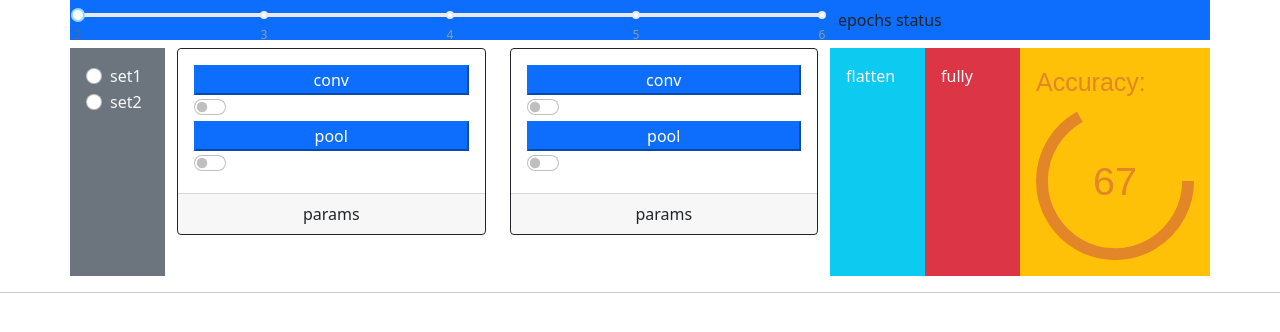
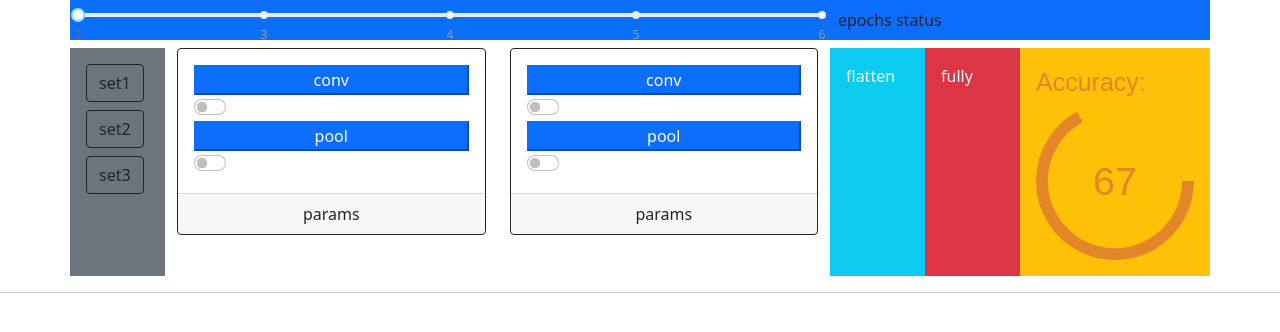
Before and after one commit to Wklej/CNNSIM, a React (Create React App) app: page / in a window 1280 px wide. Shown: the top 332 px of the page. Built offline with nearby package versions, Linux system fonts and the light colour scheme.

Commit message:
radio buttons style

```diff
--- a/src/Input.js
+++ b/src/Input.js
@@ -9,18 +9,17 @@ const Input = () => {
     }
     return (
         <div className="col">
-            <div class="form-check">
-                <input class="form-check-input" type="radio" name="flexRadioDefault" id="1" onClick={(e) => handleChange(e)} />
-                <label class="form-check-label" for="1">
-                    set1
-                </label>
-                </div>
-                <div class="form-check">
-                <input class="form-check-input" type="radio" name="flexRadioDefault" id="2" onClick={(e) => handleChange(e)} />
-                <label class="form-check-label" for="2">
-                    set2
-                </label>
-            </div>
+            <input class="btn-check" type="radio" name="flexRadioDefault" id="1" onClick={(e) => handleChange(e)} />
+            <label class="btn btn-outline-dark mb-2" for="1">set1</label>
+
+
+            <input class="btn-check" type="radio" name="flexRadioDefault" id="2" onClick={(e) => handleChange(e)} />
+            <label class="btn btn-outline-dark mb-2" for="2">set2</label>
+
+
+            <input class="btn-check" type="radio" name="flexRadioDefault" id="3" onClick={(e) => handleChange(e)} />
+            <label class="btn btn-outline-dark mb-2" for="3">set3</label>
+
             {value}
         </div>
     );
```
